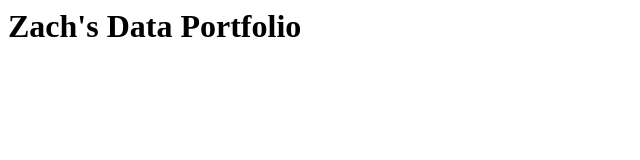
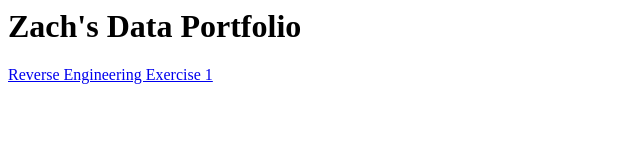
Before and after one commit to zachkocis/zachkocis.github.io, a plain HTML site: page index.html in a window 1280 px wide. Shown: the whole page, without its empty margins (0-640 px from the left). Drawn offline with Linux system fonts and the light colour scheme.

Commit message:
Update index.html

```diff
--- a/index.html
+++ b/index.html
@@ -1,2 +1,2 @@
 <h1>Zach's Data Portfolio</h1>
-<p> <a href="zachkocis.github.io/reverse-engineering-1/" Reverse Engineering Exercise 1</p>
+<p> <a href="zachkocis.github.io/reverse-engineering-1/">Reverse Engineering Exercise 1</p>
```
